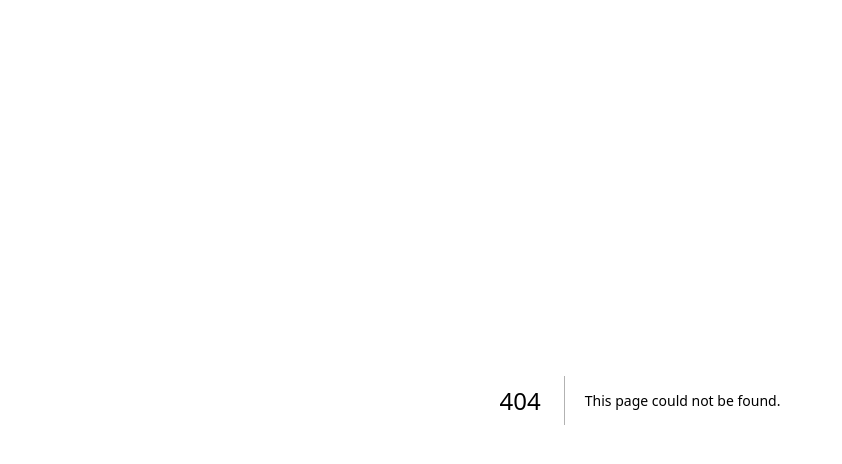
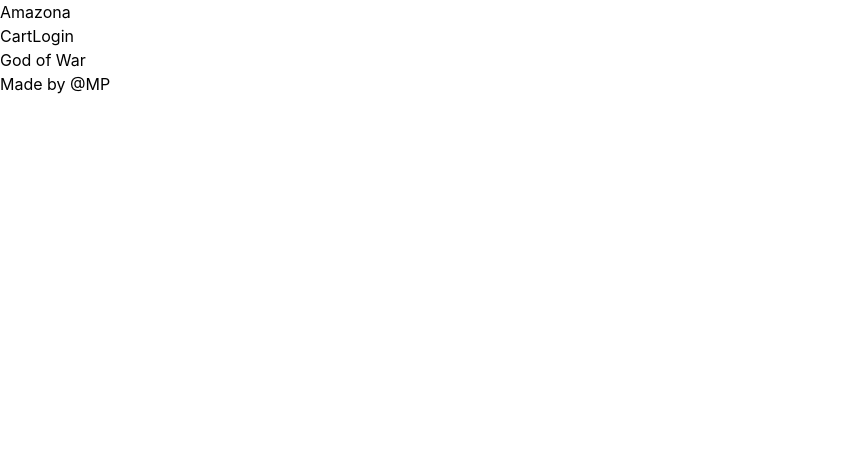
Before and after one commit to mortalpuppet/next-tailwind-amazona, a Next.js app: page /product/god-of-war in a window 1280 px wide. Before the commit this address had no page. Shown: the top 464 px of the page, without its empty margins (0-842 px from the left). Built offline with nearby package versions, Linux system fonts and the light colour scheme.

Commit message:
after-video-06

```diff
--- a/package.json
+++ b/package.json
@@ -10,7 +10,6 @@
   },
   "dependencies": {
     "@types/node": "18.11.9",
-    "@types/react": "18.0.25",
     "@types/react-dom": "18.0.8",
     "eslint": "8.27.0",
     "eslint-config-next": "13.0.2",
@@ -20,6 +19,7 @@
     "typescript": "4.8.4"
   },
   "devDependencies": {
+    "@types/react": "^18.0.25",
     "autoprefixer": "^10.4.13",
     "postcss": "^8.4.18",
     "tailwindcss": "^3.2.3"
--- a/pages/index.tsx
+++ b/pages/index.tsx
@@ -1,4 +1,4 @@
-import Layout from '../Components/Layout';
+import Layout from '../components/Layout';
 import ProductItem from '../components/productItem';
 import data from '../utils/data';
 
--- /dev/null
+++ b/pages/product/[slug].js
@@ -0,0 +1,18 @@
+import { useRouter } from 'next/router';
+import React from 'react';
+import Layout from '../../components/Layout';
+import data from '../../utils/data';
+
+export default function PoroductScreen() {
+  const { query } = useRouter();
+  const { slug } = query;
+  const product = data.products.find((x) => x.slug === slug);
+  if (!product) {
+    <div>Product not fount!</div>;
+  }
+  return (
+    <Layout title={product.name}>
+      <h2>{product.name}</h2>
+    </Layout>
+  );
+}
```
Also changed, not shown: 1 other file (tests, documents, lock files or other folders).
